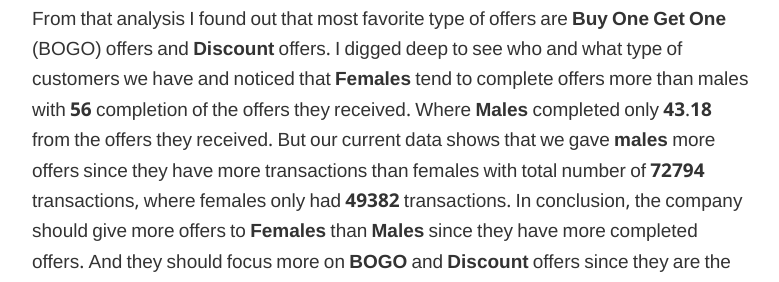
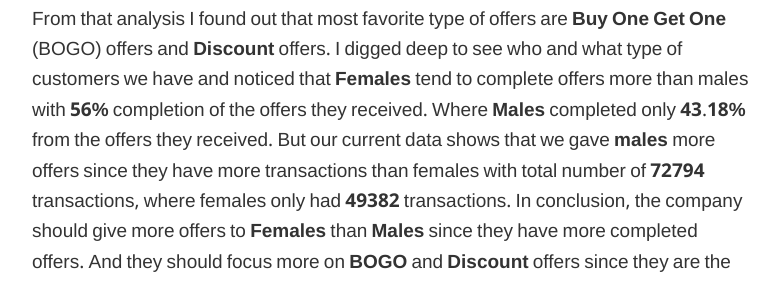
Before and after one commit to alioh/alioh.github.io, a Jekyll site: the page built from _posts/2019-7-12-DSND-Capstone-Project.md, in a window 1280 px wide and 900 px high, scrolled down 15057 px. Shown: the part 164-446 px from the top of the window, without its empty margins (248-1027 px from the left). Built offline with Jekyll 4.4.1, drawn with Linux system fonts in a browser that asks for light colours.

Commit message:
missing %

```diff
--- a/_posts/2019-7-12-DSND-Capstone-Project.md
+++ b/_posts/2019-7-12-DSND-Capstone-Project.md
@@ -240,7 +240,7 @@ NA = Transactions. We can see that most of our customers falls in the adult and
 <p align="left">From the previous table, we can see that we scored 100% accuracy in the training and testing data sets on 4 models. To avoid over fitting I will choose <b>Logistic Regression</b> since it got good results 65% on training and 80% on testing data sets. <b>Logistic Regression</b> is better used here since we have few binomial outcomes (BOGO = 1, discount = 2, informational = 3). It is good here because we have good amount of data to work with.<font size="1" color="white"> e</font> </p>
 
 <h2 align="left">Conclusion</h2>
-<p align="left">In this project, I tried to analyze and make model to predict the best offer to give a Starbucks customer. First I explored the data and see what I have to change before start the analysis. Then I did some exploratory analysis on the data after cleaning. From that analysis I found out that most favorite type of offers are <b>Buy One Get One</b> (BOGO) offers and <b>Discount</b> offers. I digged deep to see who and what type of customers we have and noticed that <b>Females</b> tend to complete offers more than males with <b>56</b> completion of the offers they received. Where <b>Males</b> completed only <b>43.18</b> from the offers they received. But our current data shows that we gave <b>males</b> more offers since they have more transactions than females with total number of <b>72794</b> transactions, where females only had <b>49382</b> transactions.
+<p align="left">In this project, I tried to analyze and make model to predict the best offer to give a Starbucks customer. First I explored the data and see what I have to change before start the analysis. Then I did some exploratory analysis on the data after cleaning. From that analysis I found out that most favorite type of offers are <b>Buy One Get One</b> (BOGO) offers and <b>Discount</b> offers. I digged deep to see who and what type of customers we have and noticed that <b>Females</b> tend to complete offers more than males with <b>56%</b> completion of the offers they received. Where <b>Males</b> completed only <b>43.18%</b> from the offers they received. But our current data shows that we gave <b>males</b> more offers since they have more transactions than females with total number of <b>72794</b> transactions, where females only had <b>49382</b> transactions.
 In conclusion, the company should give more offers to <b>Females</b> than <b>Males</b> since they have more completed offers. And they should focus more on <b>BOGO</b> and <b>Discount</b> offers since they are the one that tend to make customers buy more.<font size="1" color="white"> e</font></p>
 
 
```
